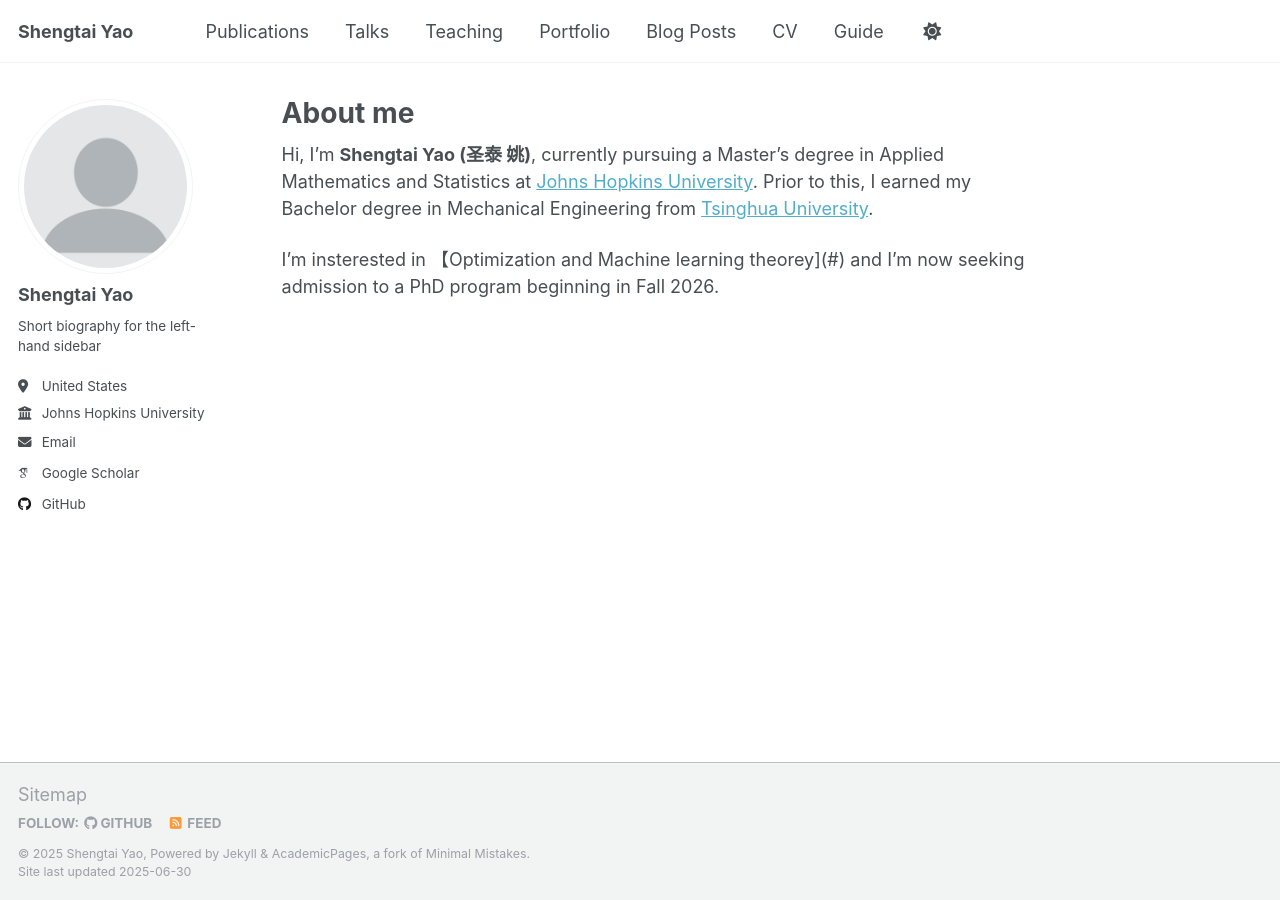
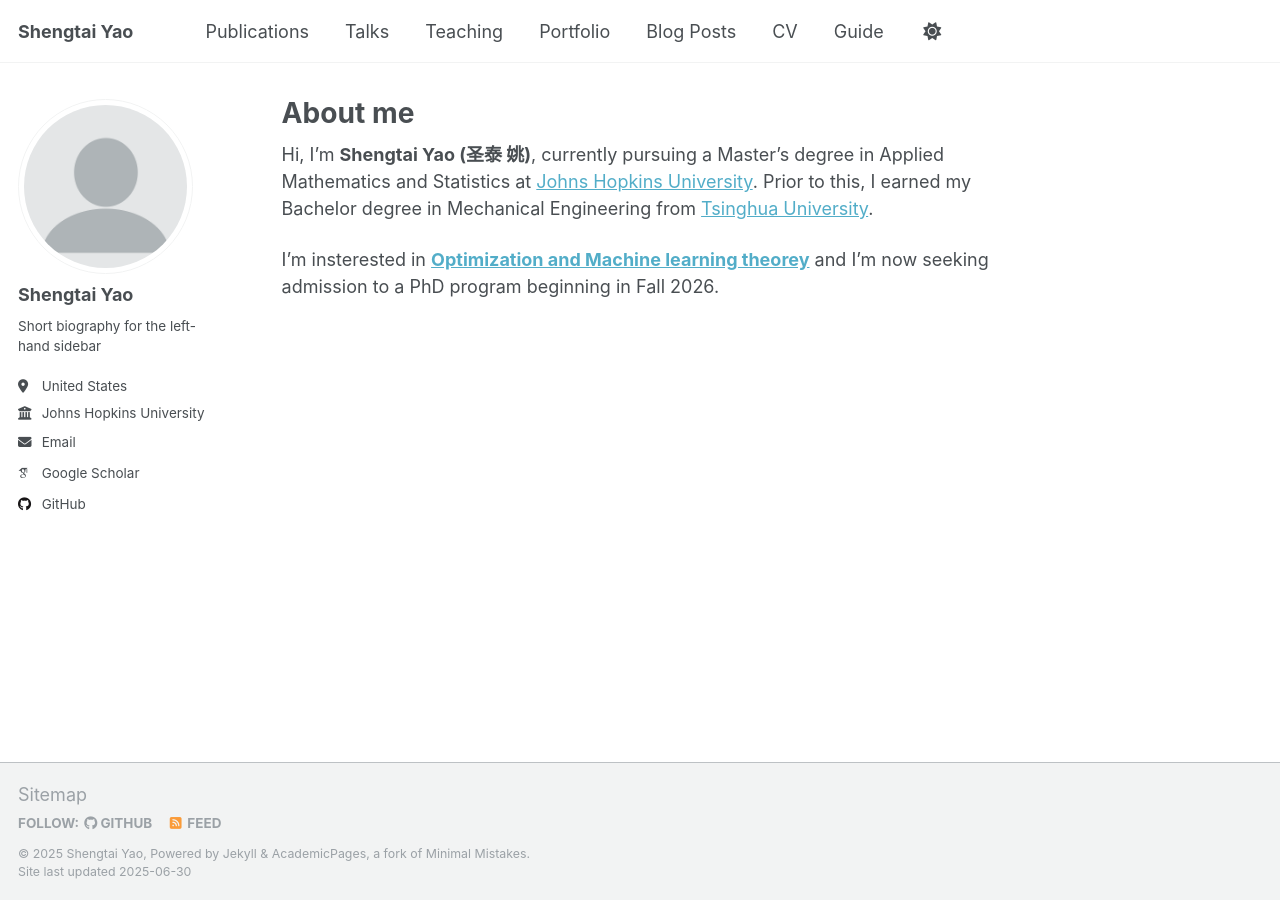
Before and after one commit to Yaoshengtai/Yaoshengtai.github.io, a Jekyll site: the page built from _pages/about.md, in a window 1280 px wide. Built offline with Jekyll 4.4.1, drawn with Linux system fonts in a browser that asks for light colours; some web fonts are replaced; a script that is not in the unit is left out.

```diff
--- a/_pages/about.md
+++ b/_pages/about.md
@@ -9,4 +9,4 @@ redirect_from:
 
 Hi, I'm **Shengtai Yao (圣泰 姚)**, currently pursuing a Master’s degree in Applied Mathematics and Statistics at [Johns Hopkins University](https://www.jhu.edu/). Prior to this, I earned my Bachelor degree in Mechanical Engineering from [Tsinghua University](https://www.tsinghua.edu.cn/en/).
 
-I'm insterested in 【Optimization and Machine learning theorey](#) and I'm now seeking admission to a PhD program beginning in Fall 2026.
+I'm insterested in [**Optimization and Machine learning theorey**](#) and I'm now seeking admission to a PhD program beginning in Fall 2026.
```
